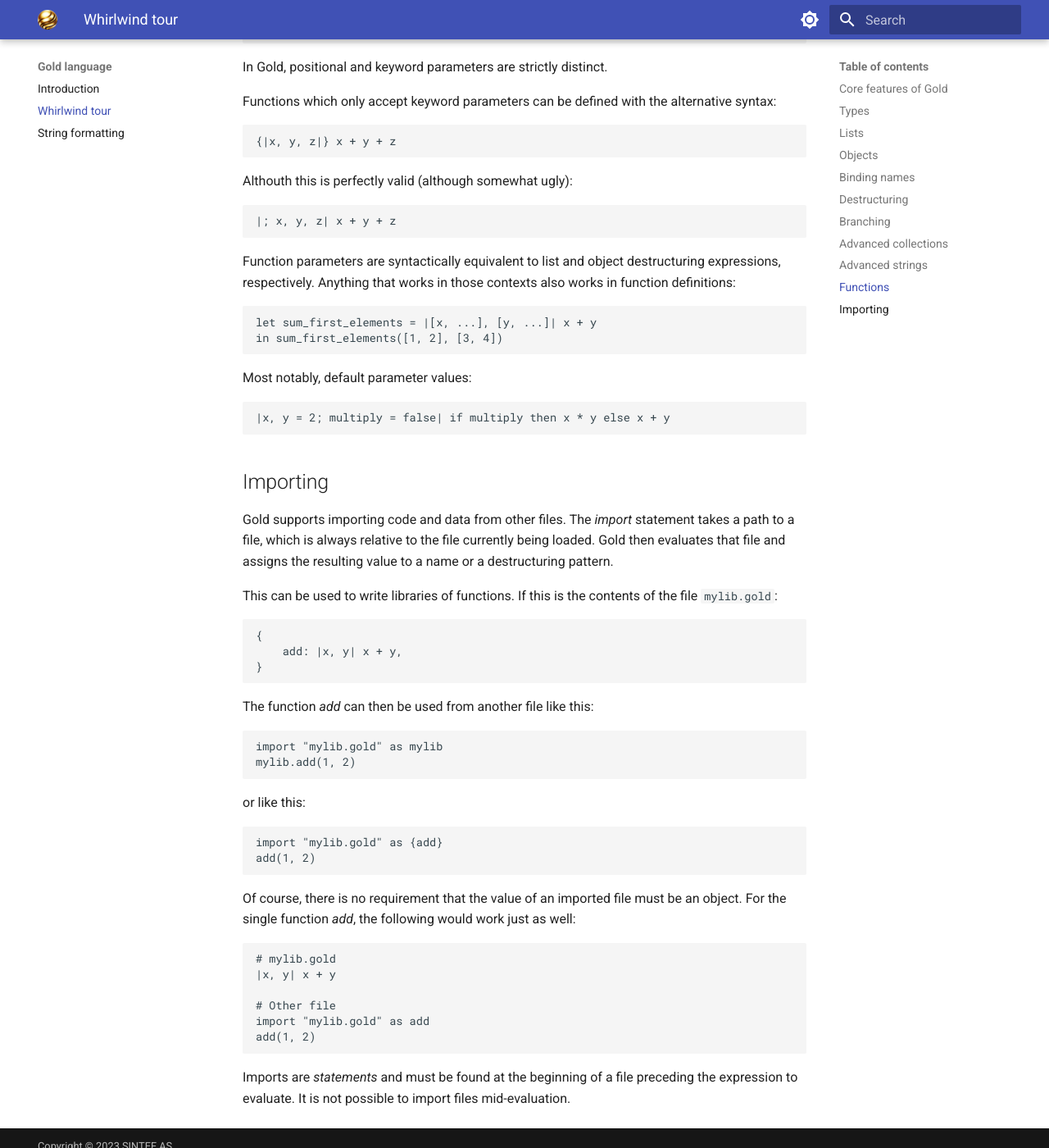
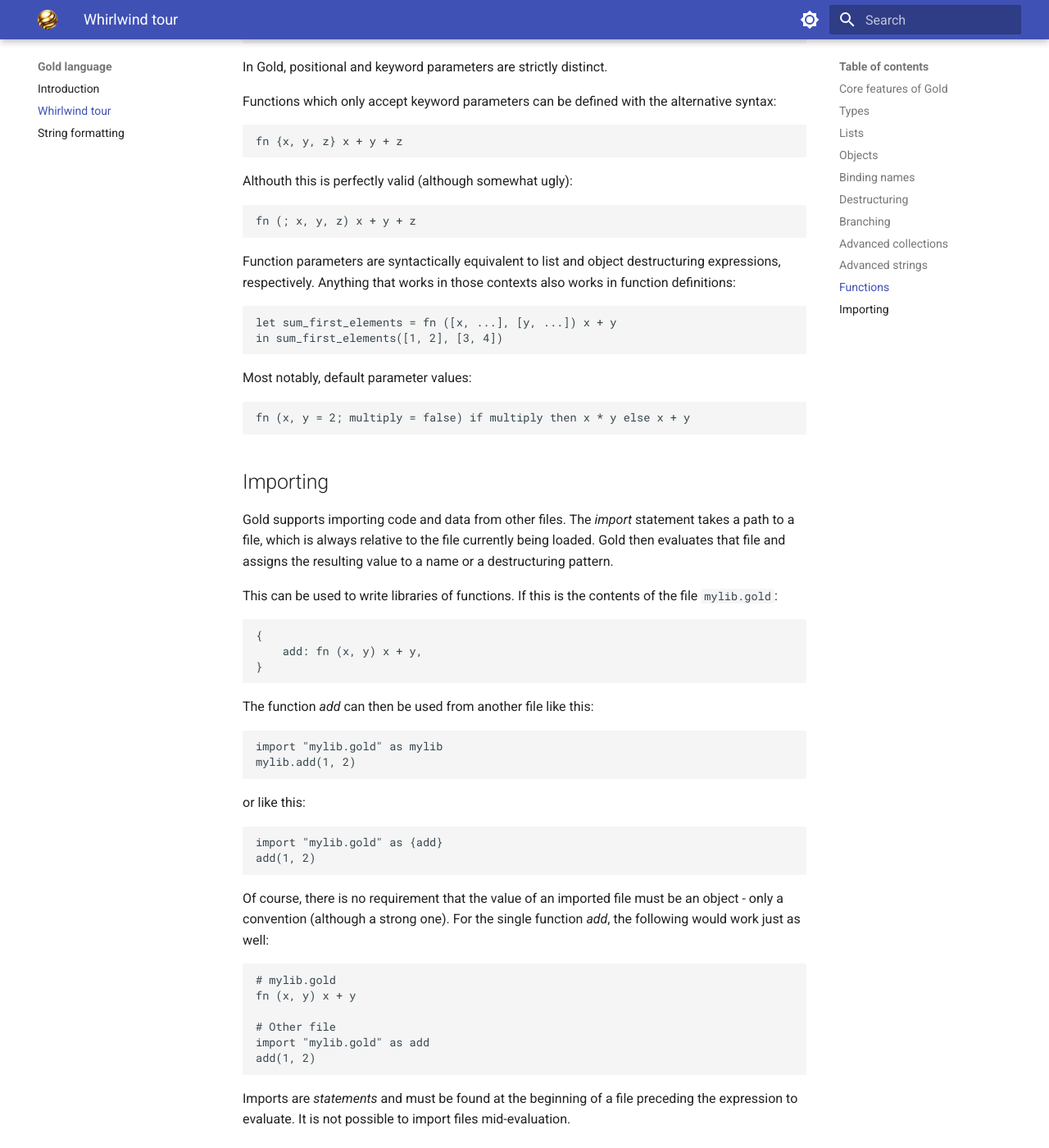
Before and after one commit to TheBB/Gold, an MkDocs documentation site: the page built from docs/whirlwind.md, in a window 1280 px wide and 1400 px high, scrolled down 9764 px. Shown: the whole window at 82% size. Built offline with MkDocs 1.6.1 and Material for MkDocs 9.7.7, drawn with Linux system fonts in a browser that asks for light colours; the version menu is left out; some of the changed text lies outside the part shown.

Commit message:
Update function syntax

````diff
--- a/docs/whirlwind.md
+++ b/docs/whirlwind.md
@@ -479,7 +479,7 @@
 Functions are defined using the syntax
 
 ```
-|param1, parm2, ...| expression
+fn (param1, parm2, ...) expression
 ```
 
 Where *expression* may depend on the values of *param1*, *param2*, etc.
@@ -488,21 +488,21 @@
 to a name to have an effect. For example:
 
 ```
-let add = |x, y| x + y
+let add = fn (x, y) x + y
 in add(1, 2)
 ```
 
 or
 
 ```
-(|x, y| x + y)(1, 2)
+(fn (x, y) x + y)(1, 2)
 ```
 
 Functions may take any number of parameters (including none at all), and form
 closures around non-local names. For example:
 
 ```
-let make_adder = |x| |y| x + y
+let make_adder = fn (x) fn (y) x + y
 let adder = make_adder(3)
 let x = 4
 in adder(5)
@@ -516,13 +516,13 @@
 parameters are separated by a semicolon:
 
 ```
-|x; y| x + y
+fn (x; y) x + y
 ```
 
 This function can be called in this way:
 
 ```
-let add = |x; y| x + y
+let add = fn (x; y) x + y
 in add(1, y: 2)
 ```
 
@@ -539,13 +539,13 @@
 alternative syntax:
 
 ```
-{|x, y, z|} x + y + z
+fn {x, y, z} x + y + z
 ```
 
 Althouth this is perfectly valid (although somewhat ugly):
 
 ```
-|; x, y, z| x + y + z
+fn (; x, y, z) x + y + z
 ```
 
 Function parameters are syntactically equivalent to list and object
@@ -553,14 +553,14 @@
 also works in function definitions:
 
 ```
-let sum_first_elements = |[x, ...], [y, ...]| x + y
+let sum_first_elements = fn ([x, ...], [y, ...]) x + y
 in sum_first_elements([1, 2], [3, 4])
 ```
 
 Most notably, default parameter values:
 
 ```
-|x, y = 2; multiply = false| if multiply then x * y else x + y
+fn (x, y = 2; multiply = false) if multiply then x * y else x + y
 ```
 
 
@@ -576,7 +576,7 @@
 
 ```
 {
-    add: |x, y| x + y,
+    add: fn (x, y) x + y,
 }
 ```
 
@@ -595,11 +595,12 @@
 ```
 
 Of course, there is no requirement that the value of an imported file must be an
-object. For the single function *add*, the following would work just as well:
+object - only a convention (although a strong one). For the single function
+*add*, the following would work just as well:
 
 ```
 # mylib.gold
-|x, y| x + y
+fn (x, y) x + y
 
 # Other file
 import "mylib.gold" as add
````
Also changed, not shown: docs/index.md (+1 -1 lines).
